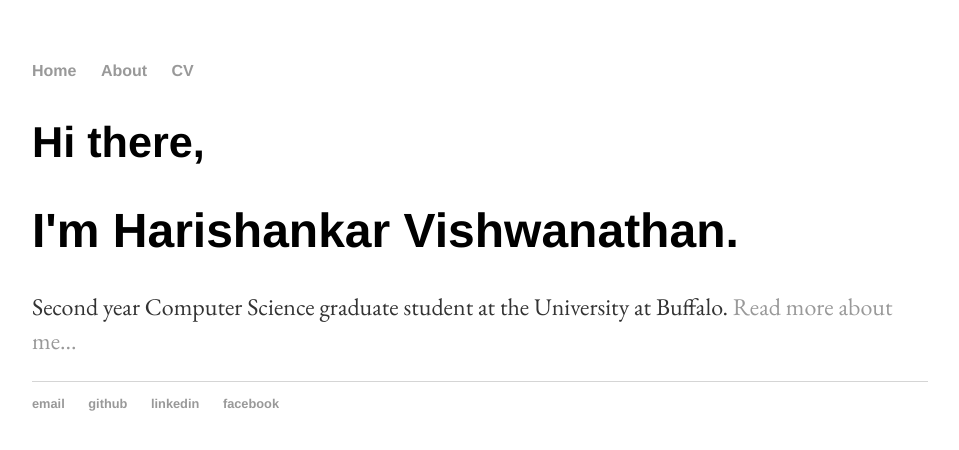
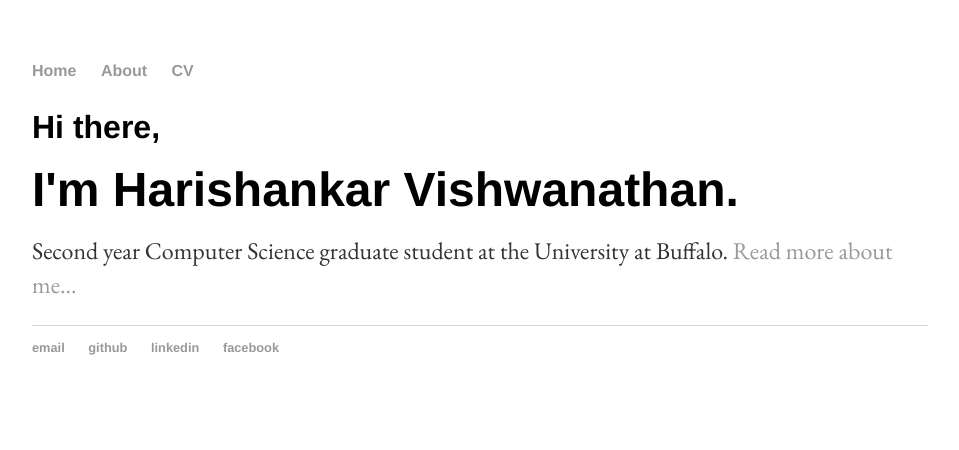
Before and after one commit to harishankarv/harishankarv.github.io, a Jekyll site: the page built from index.html, in a window 1280 px wide. Shown: the top 450 px of the page, without its empty margins (160-1119 px from the left). Built offline with Jekyll 4.4.1, drawn with Linux system fonts in a browser that asks for light colours.

Commit message:
Update main.css

```diff
--- a/css/main.css
+++ b/css/main.css
@@ -6,8 +6,8 @@ a:hover { text-decoration: underline; }
 p, ul {  font-family: 'EB Garamond', serif;; font-size: 1.5em; line-height: 1.4em; color: #333; }
 
 h1, h2, h3, h4 { font-family: 'Helvetica', 'Arial', 'Sans-Serif'; }
-h1 { font-size: 3em;  }
-h2 { font-size: 2.7em; }
+h1 { font-size: 3em; line-height: 0.5em; }
+h2 { font-size: 2em; }
 h3 { font-size: 2.3em; }
 h4 { font-size: 1.9em; }
 
```
